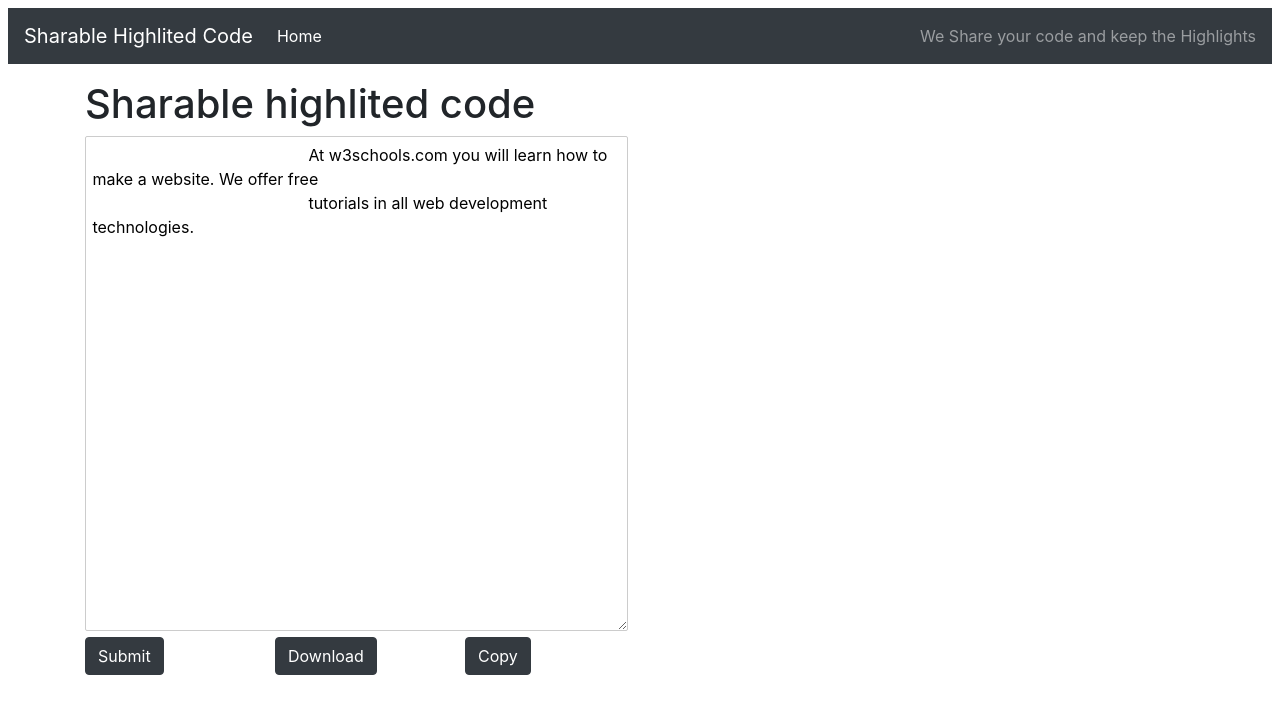
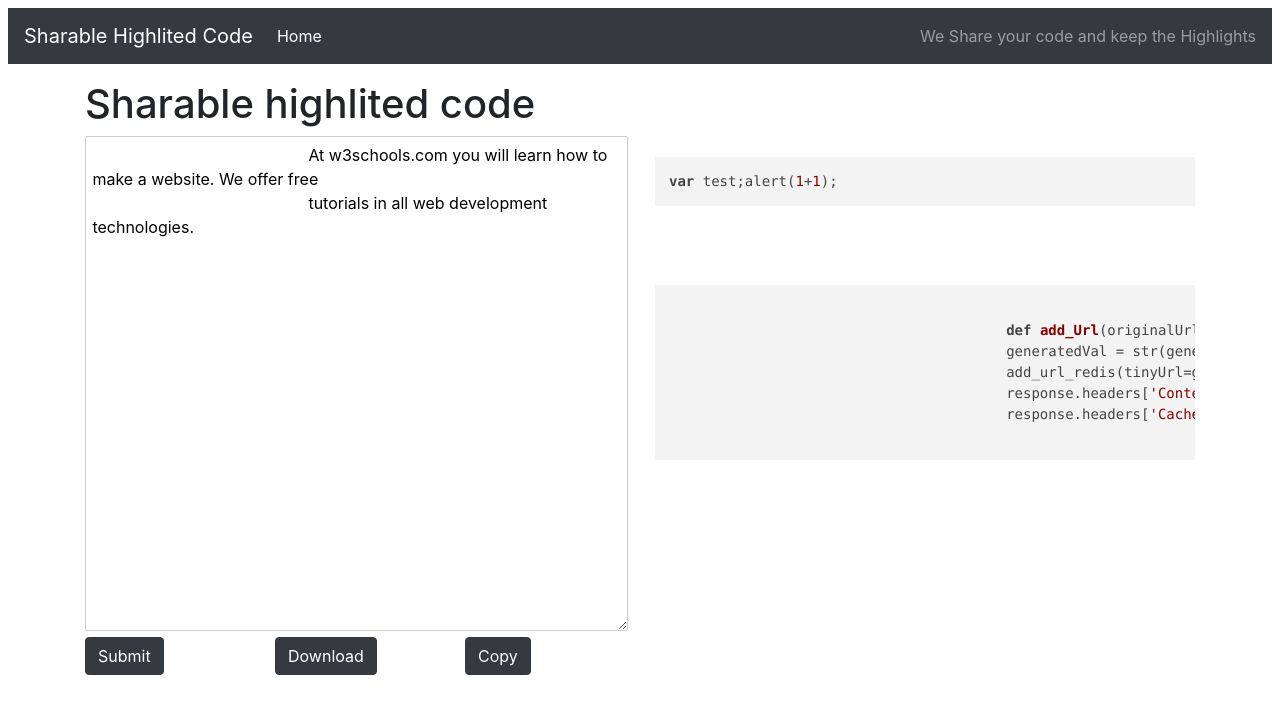
Before and after one commit to RafyAmgadBenjamin/share-highlighted-code, a Svelte app in the folder front-end/: page / in a window 1280 px wide. Shown: the top 714 px of the page. Built offline with nearby package versions, Linux system fonts and the light colour scheme.

Commit message:
Add highlight.js and make it work

```diff
--- a/front-end/public/index.html
+++ b/front-end/public/index.html
@@ -29,6 +29,10 @@
 	<!--[Font-Awesome-5]-->
 	<script src="https://kit.fontawesome.com/c238a4204e.js"></script>
 
+	<!--[Highlisht.js]-->
+	<link rel="stylesheet" href="//cdnjs.cloudflare.com/ajax/libs/highlight.js/9.15.10/styles/default.min.css">
+	<script src="//cdnjs.cloudflare.com/ajax/libs/highlight.js/9.15.10/highlight.min.js"></script>
+
 </head>
 
 <body>
--- a/front-end/src/App.svelte
+++ b/front-end/src/App.svelte
@@ -1,5 +1,8 @@
 <script>
 	import Navigation from './Navigation.svelte';
+	import hljs from 'highlight.js';
+	hljs.initHighlightingOnLoad();
+
 </script>
 
 <div>
@@ -42,7 +45,20 @@
 		</div>
 		<!--[Right-Side]-->
 		<div class="col-sm-6">
-			<p />
+
+			<pre>
+				<code class="javascript">var test;alert(1+1);</code>
+			</pre>
+			<pre>
+				<code class="python">
+					def add_Url(originalUrl):
+					generatedVal = str(generate_random_no())
+					add_url_redis(tinyUrl=generatedVal, originalUrl=originalUrl)
+					response.headers['Content-Type'] = 'application/json'
+					response.headers['Cache-Control'] = 'no-cache' return
+				</code>
+			</pre>
+
 		</div>
 	</div>
 
```
Also changed, not shown: 1 other file (tests, documents, lock files or other folders).
